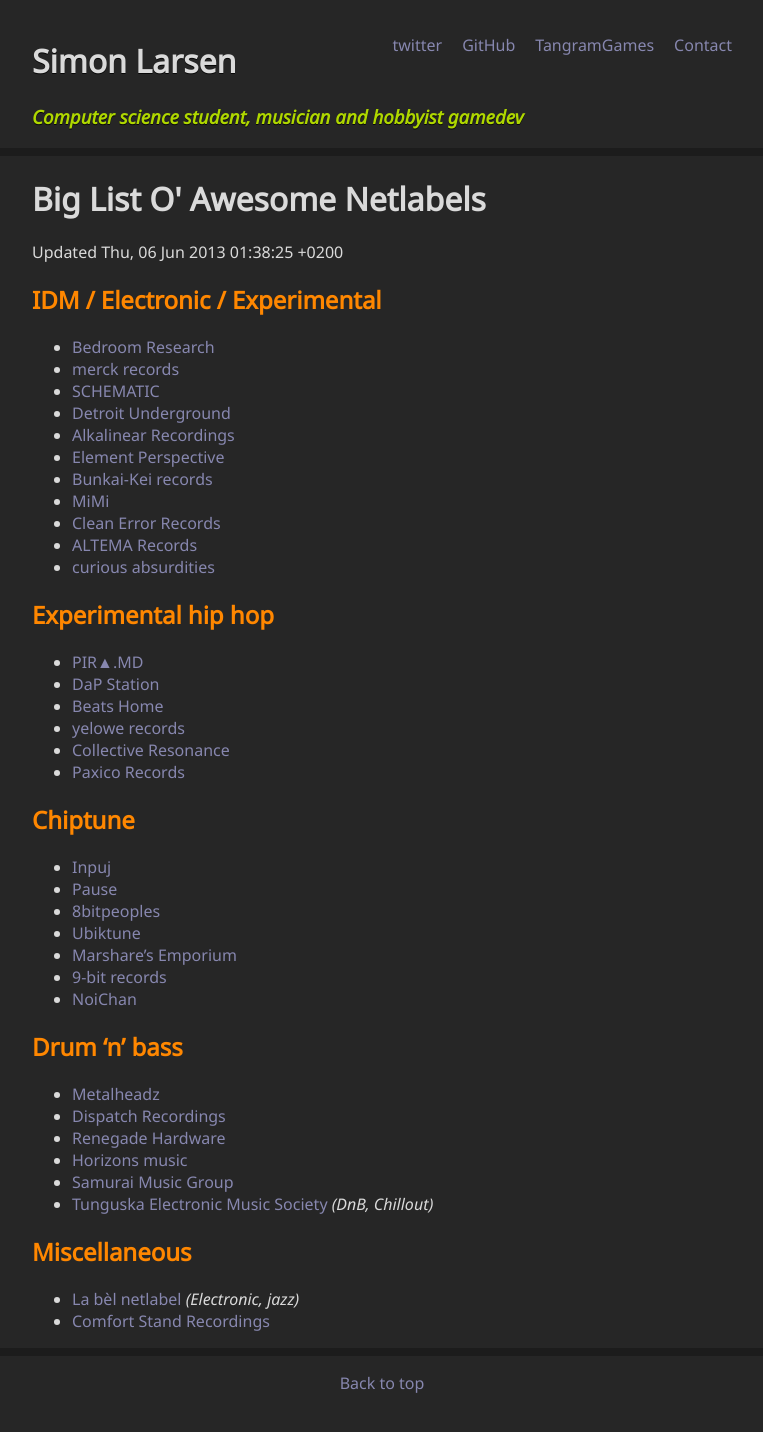
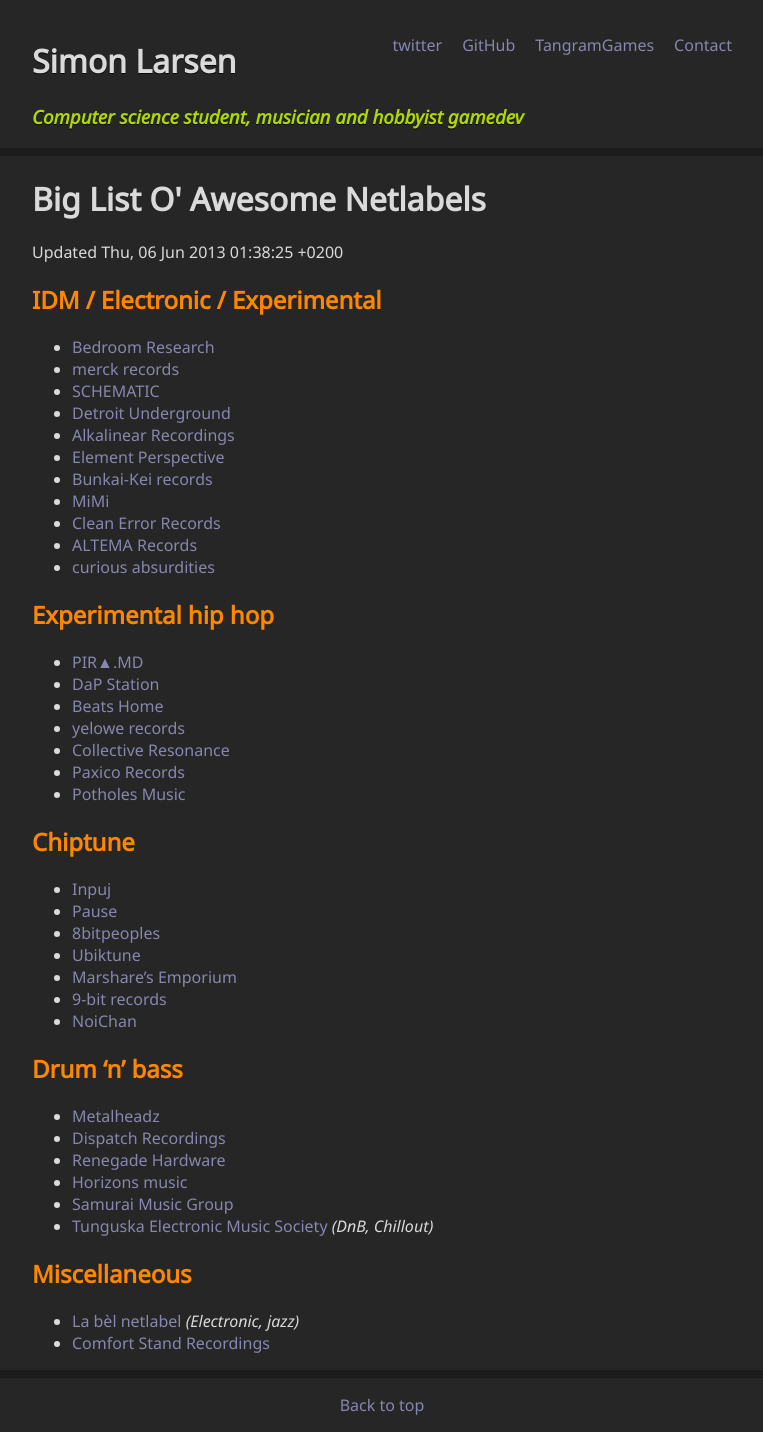
Before and after one commit to SimonLarsen/simonlarsen.github.io, a Jekyll site: the page built from netlabels/index.md, in a window 1280 px wide. Shown: the whole page, without its empty margins (258-1021 px from the left). Built offline with Jekyll 4.4.1, drawn with Linux system fonts in a browser that asks for light colours; before the commit the page ends 1410 px from its top, so only the background shows below that.

Commit message:
Added Potholes Music

```diff
--- a/netlabels/index.md
+++ b/netlabels/index.md
@@ -26,6 +26,7 @@
 * [yelowe records](https://soundcloud.com/yelowe)
 * [Collective Resonance](http://collectiveresonance.bandcamp.com/)
 * [Paxico Records](http://paxicorecords.bandcamp.com/)
+* [Potholes Music](http://potholesinmyblog.com/potholes-music/)
 
 ## Chiptune ##
 
```
